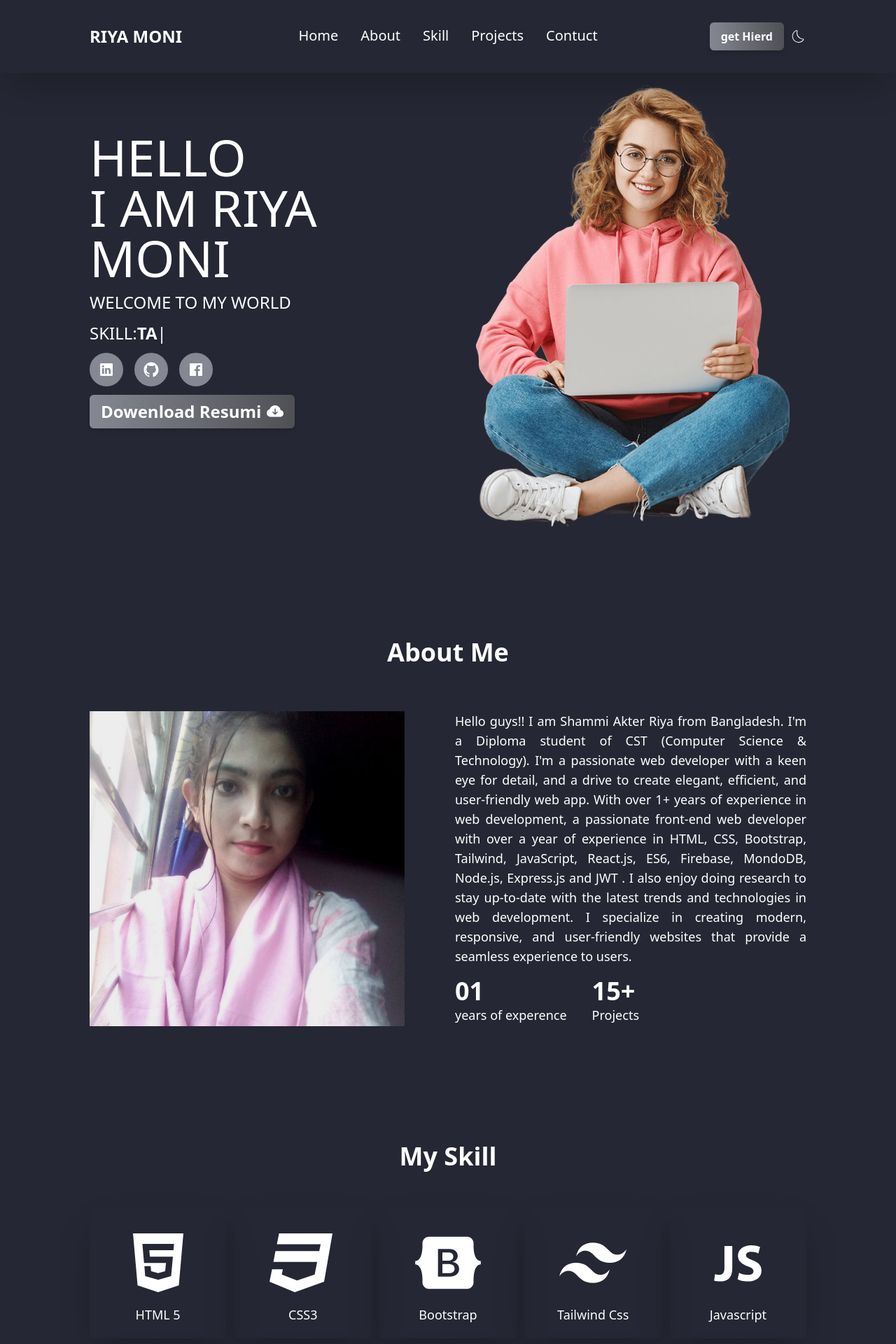
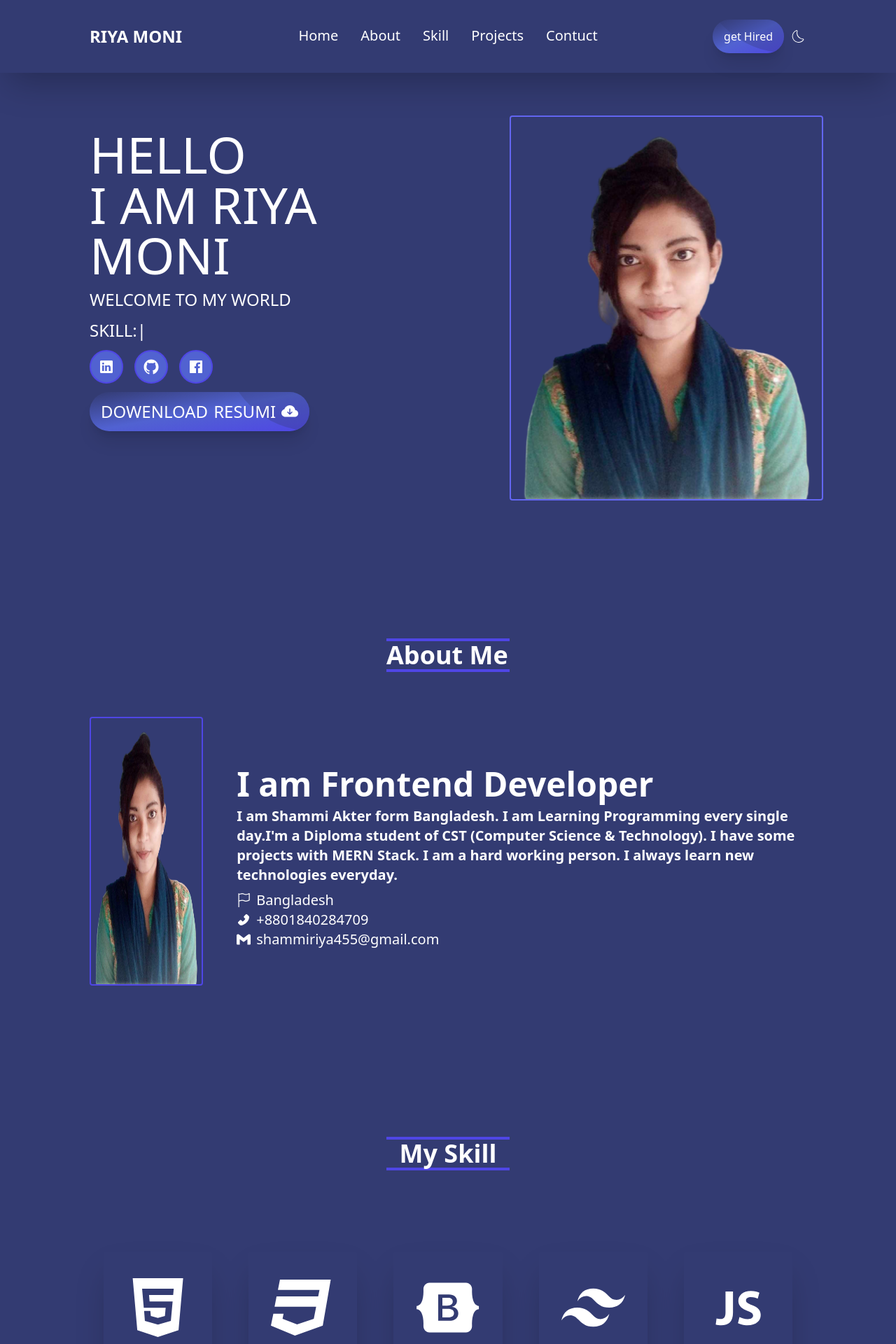
Before and after one commit to shammi-riya/portfolio, a React (Vite) app: page / in a window 1280 px wide. Shown: the top 1920 px of the page at 70% size. Built offline with nearby package versions, Linux system fonts and the light colour scheme.

Commit message:
add animation

```diff
--- a/src/Component/Home/Contuct.jsx
+++ b/src/Component/Home/Contuct.jsx
@@ -45,7 +45,8 @@ const Contuct = () => {
       <div id='contuct'>
          <div data-aos="zoom-in"
          className="text-center py-14 font-bold ">
-            <h1 className="text-4xl text-white">Contuct Us</h1>
+          <h1 className="mx-auto font-bold my-16 text-4xl border-y-4 text-white  border-indigo-600  w-64">Contuct Us</h1>
+
         </div>
           <div
           id='contuct'
@@ -53,9 +54,9 @@ const Contuct = () => {
         style={{ backgroundImage: `url("${contuct}")` }}>
 
             <div className="hero-overlay  bg-opacity-60"></div>
-            <div className=" grid  lg:grid-cols-2 grid-cols-1  gap-8  w-full px-28">
+            <div className=" grid  lg:grid-cols-2 grid-cols-1  gap-8 px-5  w-full lg:px-28">
                 <div
-                className="">
+                className="w-full">
 
 
 
@@ -88,7 +89,7 @@ const Contuct = () => {
 
 
                         <input onClick={notify}
-                        className={`py-2 w-full ${!isDarkMode? "bg-[#252734] " : "bg-[#333b72]"}   text-white text-xl`}
+                        className={`py-2 w-full ${isDarkMode? "bg-[#252734] " : "bg-[#333b72]"}   text-white text-xl`}
                         type="submit" value="Send Message" />
                         <ToastContainer />
                     </form>
--- a/src/Component/Home/Home/About/About.jsx
+++ b/src/Component/Home/Home/About/About.jsx
@@ -1,49 +1,41 @@
-import img1 from '../../../../assets/1672775342145.jpg'
+import img1 from '../../../../assets/r2-removebg-preview.png'
 import Aos from 'aos';
 import 'aos/dist/aos.css';
 import { useEffect } from 'react';
+import { BsFlag } from 'react-icons/bs';
+import { AiFillPhone } from 'react-icons/ai';
+import { SiGmail } from 'react-icons/si';
+
 
 const About = () => {
 
     useEffect(() => {
         Aos.init();
         Aos.refresh();
-      }, []);
+    }, []);
 
     return (
         <div id='About'
-        className="text-white my-28 px-32">
+            className="text-white my-28 sm:px-10 sm:w-full mx-auto lg:px-32">
 
-            <h1 className="text-center font-bold my-16 text-4xl ">About Me</h1>
+            <h1 className="mx-auto font-bold my-16 text-4xl border-y-4  border-indigo-600  w-44">About Me</h1>
 
+            <div className='lg:flex lg:flex-nowrap sm:flex-wrap justify-center items-center lg:gap-12'>
+                <div className='lg:w-1/2 lg:block hidden sm:w-full mx-auto'>
+                    <img className='lg:h-96 sm:h-auto  border-2 rounded border-indigo-600 ' src={img1} alt="" />
+                </div>
+                <div className='space-y-2 lg:text-start text-center sm:mt-5'>
+                    <h2 className='lg:text-5xl md:text-2xl font-bold'>I am Frontend Developer</h2>
+                    <h1 className='text-xl font-bold'>I am Shammi Akter form Bangladesh. I am Learning Programming every single day.I'm a Diploma student of CST (Computer Science & Technology). I have some projects with MERN Stack. I am a hard working person. I always learn new technologies everyday.</h1>
+                   <div className='lg:block hidden '>
+                   <p className='flex gap-2 items-center text-xl'><BsFlag></BsFlag>  <span>Bangladesh</span></p>
+                    <p className='flex gap-2 items-center text-xl'><span><AiFillPhone></AiFillPhone></span> <span>+8801840284709</span></p>
+                    <p className='flex gap-2 items-center text-xl'><span><SiGmail></SiGmail></span> <span>shammiriya455@gmail.com</span></p>
+                   </div>
 
-            <div className="grid grid-cols-1 lg:grid-cols-2 gap-5">
-                <div data-aos="fade-right"
-                >
-                    <img className='h-[450px] w-[450px]' src={img1} alt="" />
                 </div>
+            </div>
 
-                <div
-                data-aos="fade-left"
-                >
-
-                    <p className="text-lg text-justify">Hello guys!! I am Shammi Akter Riya  from Bangladesh. I'm a Diploma student of CST (Computer Science & Technology). I'm a passionate web developer with a keen eye for detail, and a drive to create elegant, efficient, and user-friendly web app. With over 1+ years of experience in web development, a passionate front-end web developer with over a year of experience in HTML, CSS, Bootstrap, Tailwind, JavaScript, React.js, ES6, Firebase, MondoDB, Node.js, Express.js and JWT . I also enjoy doing research to stay up-to-date with the latest trends and technologies in web development. I specialize in creating modern, responsive, and user-friendly websites that provide a seamless experience to users.
-
-                        <div className='flex gap-9 my-4'>
-                            <div>
-                                <p className='text-4xl font-bold'>01</p>
-                                years of experence
-                            </div>
-                            <div>
-                                <p className='text-4xl font-bold'>15+ </p>
-                                Projects
-                            </div>
-                        </div>
-
-                    </p>
-                </div>
-
-            </div>
         </div>
     );
 };
--- a/src/Component/Home/Home/Bannar.jsx
+++ b/src/Component/Home/Home/Bannar.jsx
@@ -1,5 +1,4 @@
 
-import bannar2 from '../../../assets/bannar2.png'
 import Typed from 'typed.js';
 import { BsFillCloudArrowDownFill } from 'react-icons/bs';
 import resumeFile from '../../../assets/shammi (1).pdf'
@@ -8,6 +7,7 @@ import { useEffect, useRef } from 'react';
 import Aos from 'aos';
 import 'aos/dist/aos.css';
 import { Link } from 'react-router-dom';
+import img1 from '../../../assets/r2-removebg-preview.png'
 
 const Bannar = () => {
 
@@ -37,7 +37,9 @@ const Bannar = () => {
         ' Bootstrap',
         ' Tailwind',
         ' javascript',
-        'React Js'
+        'React Js',
+        'express js',
+
 
 
       ],
@@ -47,12 +49,11 @@ const Bannar = () => {
       loop: true,
     };
 
-    // elRef refers to the <span> rendered below
+
     typed.current = new Typed(el.current, options);
 
     return () => {
-      // Make sure to destroy Typed instance during cleanup
-      // to prevent memory leaks
+
       typed.current.destroy();
     }
   }, [])
@@ -75,17 +76,17 @@ const Bannar = () => {
           <h1>Skill:<span className='font-bold' style={{ whiteSpace: 'pre' }} ref={el}></span></h1>
           <div className='flex gap-4 ' >
 
-          <Link to='https://www.linkedin.com/in/shammi-riya-b40525242/'>
-          <button className="bg-[#858792] flex justify-center items-center duration-500 border-2 border-[#858792]   w-12 transform hover:-translate-y-3   h-12 text-2xl rounded-full hover:border-white hover:bg-transparent hover:text-white text-white ">
-              <IoLogoLinkedin></IoLogoLinkedin>
-            </button>
-          </Link>
+            <Link to='https://www.linkedin.com/in/shammi-riya-b40525242/'>
+              <button className="bg-[#5162d1] flex justify-center items-center duration-500 border-2 border-indigo-600   w-12 transform hover:-translate-y-3   h-12 text-2xl rounded-full hover:border-white hover:bg-transparent hover:text-white text-white ">
+                <IoLogoLinkedin></IoLogoLinkedin>
+              </button>
+            </Link>
 
 
-            <Link to='https://github.com/shammi-riya'><button className="bg-[#858792] flex justify-center items-center transform hover:-translate-y-3  border-2 w-12 h-12 rounded-full duration-500 text-white border-[#858792] hover:border-white hover:bg-transparent hover:text-white text-2xl">
+            <Link to='https://github.com/shammi-riya'><button className="bg-[#5162d1] flex justify-center items-center transform hover:-translate-y-3  border-2 w-12 h-12 rounded-full duration-500 text-white border-indigo-600 hover:border-white hover:bg-transparent hover:text-white text-2xl">
               <IoLogoGithub></IoLogoGithub>
             </button></Link>
-           <Link> <button className="bg-[#858792] flex justify-center items-center transform hover:-translate-y-3  border-2 w-12 h-12 rounded-full duration-500 text-white border-[#858792] hover:border-white  hover:bg-transparent hover:text-white text-2xl">
+            <Link> <button className="bg-[#5162d1] flex justify-center items-center transform hover:-translate-y-3  border-2 w-12 h-12 rounded-full duration-500 text-white border-indigo-600 hover:border-white  hover:bg-transparent hover:text-white text-2xl">
               <IoLogoFacebook></IoLogoFacebook>
             </button></Link>
 
@@ -95,17 +96,19 @@ const Bannar = () => {
 
 
 
-          <button onClick={handleDownload}
-            className="bg-gradient-to-r flex items-center justify-center gap-2 from-[#858792] to-[#4f5054] hover:bg-transparent hover:to-[#252734] text-white font-semibold py-2 px-4 rounded-md shadow-md transition-all duration-300 text-md transform hover:scale-105 hover:shadow-lg">Dowenload
-            Resumi
 
-            <span><BsFillCloudArrowDownFill></BsFillCloudArrowDownFill></span>
-          </button>
+
+          <a onClick={handleDownload}
+            href="#_" className="relative text-md inline-flex items-center justify-center p-4 px-4 py-3 overflow-hidden font-medium text-indigo-600 transition duration-300 ease-out rounded-full shadow-xl group hover:ring-1 hover:ring-purple-500">
+            <span className="absolute inset-0 w-full h-full bg-gradient-to-br from-[#333b72] via-[#5162d1] to-indigo-600"></span>
+            <span className="absolute bottom-0 right-0 block w-64 h-64 mb-32 mr-4 transition duration-500 origin-bottom-left transform rotate-45 translate-x-24 bg-[#333b72] rounded-full opacity-30 group-hover:rotate-90 ease"></span>
+            <span className="relative text-white flex items-center gap-2"><span className='flex gap-2'><span className='lg:block hidden'>DowenLoad</span> Resumi</span><span><BsFillCloudArrowDownFill></BsFillCloudArrowDownFill></span></span>
+          </a>
 
         </div>
         <div data-aos="fade-left"
           className='lg:px-10 md:px-6 pt-20'>
-          <img className='h-[80vh] w-full' src={bannar2} alt="" />
+          <img className='h-[550px] w-[480px] border-2 lg:ml-12 rounded border-indigo-500' src={img1} alt="" />
         </div>
       </div>
     </div>
--- a/src/Component/Home/Home/Home.jsx
+++ b/src/Component/Home/Home/Home.jsx
@@ -15,7 +15,7 @@ const Home = () => {
 
     const {isDarkMode} = useContext(ThemeContext)
     return (
-        <div className= {isDarkMode? " bg-[#333b72] custom-cursor " :" bg-[#252734]" }>
+        <div className= {!isDarkMode? " bg-[#333b72] custom-cursor " :" bg-[#252734]" }>
 
             <Navber></Navber>
             <Bannar></Bannar>
--- a/src/Component/Home/Home/Skill/Skill.jsx
+++ b/src/Component/Home/Home/Skill/Skill.jsx
@@ -25,16 +25,17 @@ const Skill = () => {
             <div  id="skill"
             data-aos="zoom-in"
             className="text-center py-10 font-bold ">
-                <h1 className="text-4xl text-white">My Skill</h1>
+                 <h1 className="mx-auto text-white font-bold my-16 text-4xl border-y-4  border-indigo-600  w-44">My Skill</h1>
+
             </div>
             < div data-aos="zoom-in"
             className="grid md:grid-cols-3 sm:grid-cols-2 grid-cols-1 lg:grid-cols-5 gap-3 py-3 px-32 ">
 
 
 
-                <div className={`shadow-2xl hover:scale-110 duration-300 ${isDarkMode&& 'hover:bg-gray-700'}  duration-400 text-white p-5 text-center text-8xl`}>
+                <div className={`shadow-2xl mx-5 hover:scale-110  rounded duration-300 ${isDarkMode&& 'hover:bg-gray-700'}  duration-400 text-white p-5 text-center text-8xl`}>
                     <div>
-                        <span className="flex justify-center items-center p-3">
+                        <span className="flex justify-center items-center p-3 ">
                             <FaHtml5 className="transition-all duration-300 transform group-hover:rotate-45"></FaHtml5>
                         </span>
                     </div>
@@ -42,7 +43,7 @@ const Skill = () => {
                 </div>
 
 
-                <div className={`shadow-2xl hover:scale-110 duration-300 ${isDarkMode&& 'hover:bg-gray-700'}  duration-400 text-white p-5 text-center text-8xl`}>
+                <div className={`shadow-2xl mx-5 hover:scale-110 rounded duration-300 ${isDarkMode&& 'hover:bg-gray-700'}  duration-400 text-white p-5 text-center text-8xl`}>
                     <div>
                         <span className="flex justify-center items-center p-3"> <FaCss3></FaCss3></span>
                     </div>
@@ -52,20 +53,20 @@ const Skill = () => {
 
 
 
-                <div className={`shadow-2xl hover:scale-110 duration-300 ${isDarkMode&& 'hover:bg-gray-700'}  duration-400 text-white p-5 text-center text-8xl`}>
+                <div className={`shadow-2xl mx-5 hover:scale-110 rounded duration-300 ${isDarkMode&& 'hover:bg-gray-700'}  duration-400 text-white p-5 text-center text-8xl`}>
                     <div>
                         <span className="flex justify-center items-center p-3"> <FaBootstrap></FaBootstrap></span>
                     </div>
                     < p className="text-lg block">Bootstrap</p>
                 </div>
-                <div className={`shadow-2xl hover:scale-110 duration-300 ${isDarkMode&& 'hover:bg-gray-700'}  duration-400 text-white p-5 text-center text-8xl`}>
+                <div className={`shadow-2xl mx-5 hover:scale-110 rounded duration-300 ${isDarkMode&& 'hover:bg-gray-700'}  duration-400 text-white p-5 text-center text-8xl`}>
                     <div>
                         <span className="flex justify-center items-center p-3"> <SiTailwindcss></SiTailwindcss></span>
                     </div>
 
                     <p className="text-lg block">Tailwind Css</p>
                 </div>
-                <div className={`shadow-2xl hover:scale-110 duration-300 ${isDarkMode&& 'hover:bg-gray-700'}  duration-400 text-white p-5 text-center text-8xl`}>
+                <div className={`shadow-2xl mx-5 hover:scale-110 rounded duration-300 ${isDarkMode&& 'hover:bg-gray-700'}  duration-400 text-white p-5 text-center text-8xl`}>
                     <div>
                         <span className="flex justify-center items-center p-3">  <DiJavascript1></DiJavascript1></span>
                     </div>
@@ -73,21 +74,21 @@ const Skill = () => {
                     <p className="text-lg block">Javascript</p>
                 </div>
 
-                <div className={`shadow-2xl hover:scale-110 duration-300 ${isDarkMode&& 'hover:bg-gray-700'}  duration-400 text-white p-5 text-center text-8xl`}>
+                <div className={`shadow-2xl mx-5 hover:scale-110 rounded duration-300 ${isDarkMode&& 'hover:bg-gray-700'}  duration-400 text-white p-5 text-center text-8xl`}>
                     <div>
                         <span className="flex justify-center items-center p-3">  <FaReact></FaReact></span>
                     </div>
 
                     <p className="text-lg block">React Js</p>
                 </div>
-                <div className={`shadow-2xl hover:scale-110 duration-300 ${isDarkMode&& 'hover:bg-gray-700'}  duration-400 text-white p-5 text-center text-8xl`}>
+                <div className={`shadow-2xl mx-5 hover:scale-110 rounded duration-300 ${isDarkMode&& 'hover:bg-gray-700'}  duration-400 text-white p-5 text-center text-8xl`}>
                     <div>
                         <span className="flex justify-center items-center p-3">  <FaNodeJs></FaNodeJs></span>
                     </div>
 
                     <p className="text-lg block">Node Js</p>
                 </div >
-                <div className={`shadow-2xl hover:scale-110 duration-300 ${isDarkMode&& 'hover:bg-gray-700'}  duration-400 text-white p-5 text-center text-8xl`}>
+                <div className={`shadow-2xl mx-5 hover:scale-110 rounded duration-300 ${isDarkMode&& 'hover:bg-gray-700'}  duration-400 text-white p-5 text-center text-8xl`}>
                     <div>
                         <span className="flex justify-center items-center p-3">  <SiMongodb></SiMongodb></span>
                     </div>
@@ -95,14 +96,14 @@ const Skill = () => {
 
                     <p className="text-lg block">Mongodb</p>
                 </div >
-                <div className={`shadow-2xl hover:scale-110 duration-300 ${isDarkMode&& 'hover:bg-gray-700'}  duration-400 text-white p-5 text-center text-8xl`}>
+                <div className={`shadow-2xl mx-5 hover:scale-110 rounded duration-300 ${isDarkMode&& 'hover:bg-gray-700'}  duration-400 text-white p-5 text-center text-8xl`}>
                     <div>
                         <span className="flex justify-center items-center p-3">   <SiExpress></SiExpress></span>
                     </div>
 
                     < p className="text-lg block">Express js</p>
                 </div>
-                <div className={`shadow-2xl hover:scale-110 duration-300 ${isDarkMode&& 'hover:bg-gray-700'}  duration-400 text-white p-5 text-center text-8xl`}>
+                <div className={`shadow-2xl mx-5 hover:scale-110 rounded duration-300 ${isDarkMode&& 'hover:bg-gray-700'}  duration-400 text-white p-5 text-center text-8xl`}>
                     <div>
                         <span className="flex justify-center items-center p-3">   <SiFirebase></SiFirebase></span>
                     </div>
--- /dev/null
+++ b/src/Component/Home/Home/Website/We.css
@@ -0,0 +1,12 @@
+/* CSS */
+.card-image-container {
+    position: relative;
+  }
+
+  .card-image-scroll {
+    transition: transform 1s ease-in-out;
+  }
+
+  .card-image-container:hover .card-image-scroll {
+    transform: translateY(-60%);
+  }
--- a/src/Component/Home/Home/Website/Web.jsx
+++ b/src/Component/Home/Home/Website/Web.jsx
@@ -3,6 +3,7 @@ import { FaChevronDown, FaChevronUp, FaGithubSquare } from "react-icons/fa";
 import { FaExternalLinkAlt } from "react-icons/fa";
 import { useEffect, useState } from "react";
 import { Link } from "react-router-dom";
+import './We.css'
 
 import Aos from 'aos';
 import 'aos/dist/aos.css';
@@ -116,20 +117,24 @@ const Web = () => {
 
       <div id="projects"
        data-aos="zoom-in"
-      className=" lg:mx-32 md:mx-8 mx-5 sm:mx-4">
+      className="mt-5 lg:mx-32 md:mx-8 mx-5 sm:mx-4">
         <div data-aos="fade-left"
         className="text-center py-14 font-bold ">
-          <h1 className="text-4xl text-white">My latest Pojects</h1>
+         <h1 className="mx-auto text-white font-bold my-16 text-4xl border-y-4  border-indigo-600  w-64">My Latest Pojects</h1>
         </div>
-        <div className="grid lg:grid-cols-3 md:grid-cols-2 grid-cols-1 w-full gap-8">
+        <div className="grid lg:grid-cols-3  md:grid-cols-2 grid-cols-1 w-full gap-8">
           {
             pojects.map(project => <>
               <div key={project.id}
                 className={`${projecstId === project.id ? 'h-auto ' : 'h-fit '} rounded  shadow-xl w-[100%] bg-white px-4 py-5 overflow-hidden `}>
                 <div
                 >
-                  <div className="card-image-container overflow-y-scroll h-80">
-                    <img className="w-full" src={project.liveImgLink} alt="Mountain" />
+                  <div className="card-image-container overflow-hidden h-80">
+                  <img
+            className="w-full  card-image-scroll"
+            src={project.liveImgLink}
+            alt="Mountain"
+          />
                   </div>
                   <div className="h-full">
                     <div className=" py-4">
--- a/src/Component/Shared/Navber.jsx
+++ b/src/Component/Shared/Navber.jsx
@@ -59,11 +59,13 @@ console.log(isDarkMode);
       </div>
       <div className="navbar-end lg:flex hidden sm:hidden">
         <div className="flex justify-between items-center gap-2">
-        <button className="bg-gradient-to-r flex items-center justify-center gap-2 from-[#858792] to-[#4f5054] hover:bg-transparent hover:to-[#252734]  font-semibold py-2 px-4 rounded-md shadow-md transition-all duration-300 text-md transform hover:scale-105 hover:shadow-lg">
-          get Hierd
+        <a
+           href="#_" className="relative text-md inline-flex items-center justify-center p-4 px-4 py-3 overflow-hidden font-medium text-indigo-600 transition duration-300 ease-out rounded-full shadow-xl group hover:ring-1 hover:ring-purple-500">
+<span className="absolute inset-0 w-full h-full bg-gradient-to-br from-[#333b72] via-[#5162d1] to-indigo-600"></span>
+<span className="absolute bottom-0 right-0 block w-64 h-64 mb-32 mr-4 transition duration-500 origin-bottom-left transform rotate-45 translate-x-24 bg-[#333b72] rounded-full opacity-30 group-hover:rotate-90 ease"></span>
+<span className="relative text-white "><span>get Hired</span></span>
+</a>
 
-
-        </button>
 
         <div onClick={toggleTheme}>
 
```
Also changed, not shown: src/assets/r2-removebg-preview.png (added).
